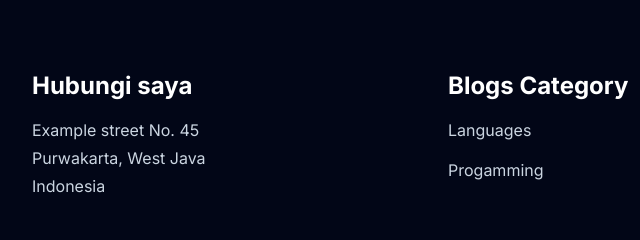
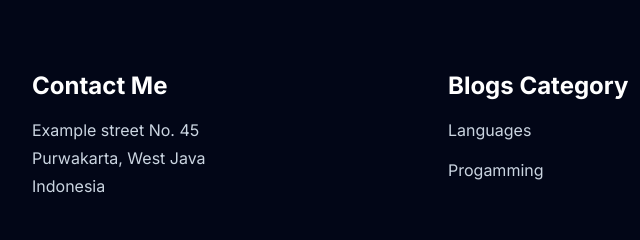
Before and after one commit to riyandarmawan/portfolio-tailwindcss, a website: page index.html in a window 1280 px wide. Shown: the part 3719-3959 px from the top of the page, 0-640 px from the left. Drawn offline with Linux system fonts and the light colour scheme.

Commit message:
fixed missed title in footer

```diff
--- a/index.html
+++ b/index.html
@@ -499,7 +499,7 @@
       <div class="container">
         <div class="flex w-full flex-wrap">
           <div class="mb-8 w-full px-4 md:w-1/3">
-            <h4 class="mb-4 text-xl font-bold lg:text-2xl">Hubungi saya</h4>
+            <h4 class="mb-4 text-xl font-bold lg:text-2xl">Contact Me</h4>
             <p class="text-sm text-slate-300 lg:text-base">
               <span class="mb-1 block">Example street No. 45</span>
               <span class="mb-1 block">Purwakarta, West Java</span>
```
